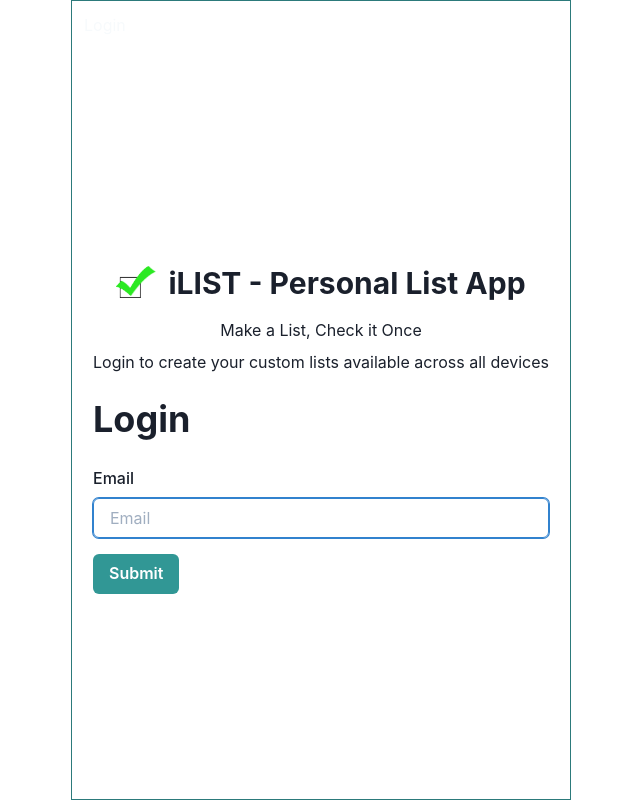
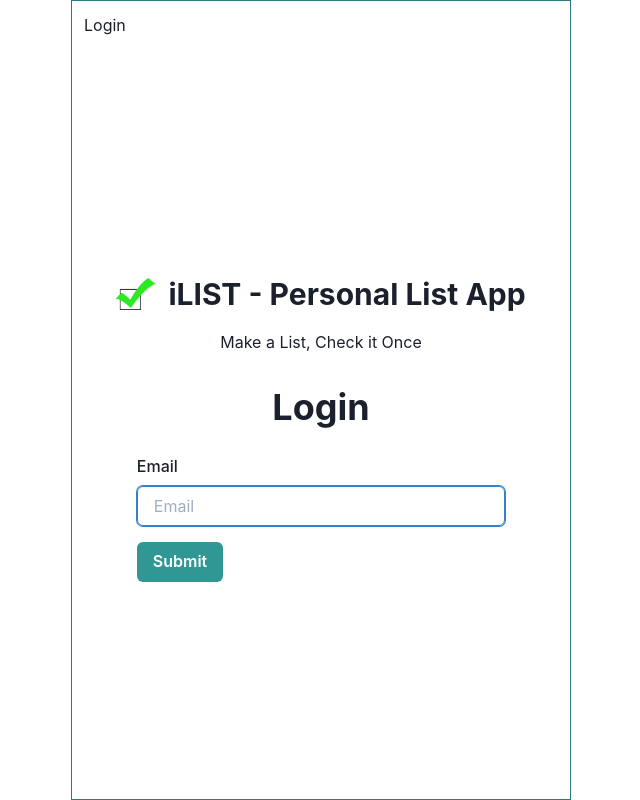
Before and after one commit to PrinceCorwin/iList, a React (Create React App) app: page /login in a window 1280 px wide. Shown: the whole page, without its empty margins (319-959 px from the left). Built offline with nearby package versions, Linux system fonts and the light colour scheme; no server answers.

Commit message:
fixing padding issue

```diff
--- a/src/components/auth/LoginForm.js
+++ b/src/components/auth/LoginForm.js
@@ -32,18 +32,35 @@ const LoginForm = () => {
   };
 
   return (
-    <Flex grow="1" justify="center" direction="column">
-      <Flex mb={6} direction="column" justify="center" align="center">
-        <Flex justify="center" alignItems="flex-end" p={3}>
+    <Flex
+      w="100%"
+      // p={6}
+      grow="1"
+      // bg="blue"
+      justify="center"
+      align="center"
+      // maxWidth="350px"
+      direction="column"
+    >
+      <Flex
+        mb={6}
+        // bg="green"
+        direction="column"
+        // justify="center"
+        // align="center"
+      >
+        <Flex justify="flex-start" align="center" p={3}>
           <Image mr={3} htmlWidth="40px" src={iListLogo} alt="iList logo" />
           <Heading lineHeight="100%" as="h2" size="lg">
             iLIST - Personal List App
           </Heading>
         </Flex>
-        <Text p={2}>Make a List, Check it Once</Text>
-        <Text>
+        <Text textAlign="center" p={2}>
+          Make a List, Check it Once
+        </Text>
+        {/* <Text>
           Login to create your custom lists available across all devices
-        </Text>
+        </Text> */}
       </Flex>
       <Heading as="h1" mb={6}>
         Login
--- a/src/components/layout/Nav.js
+++ b/src/components/layout/Nav.js
@@ -19,7 +19,7 @@ const Nav = ({
 }) => {
   return (
     <Flex
-      color={themeObj.color}
+      color={user ? themeObj.color : null}
       bg={user && !isLoading && themeObj.bg}
       w="100%"
       py={1}
```
